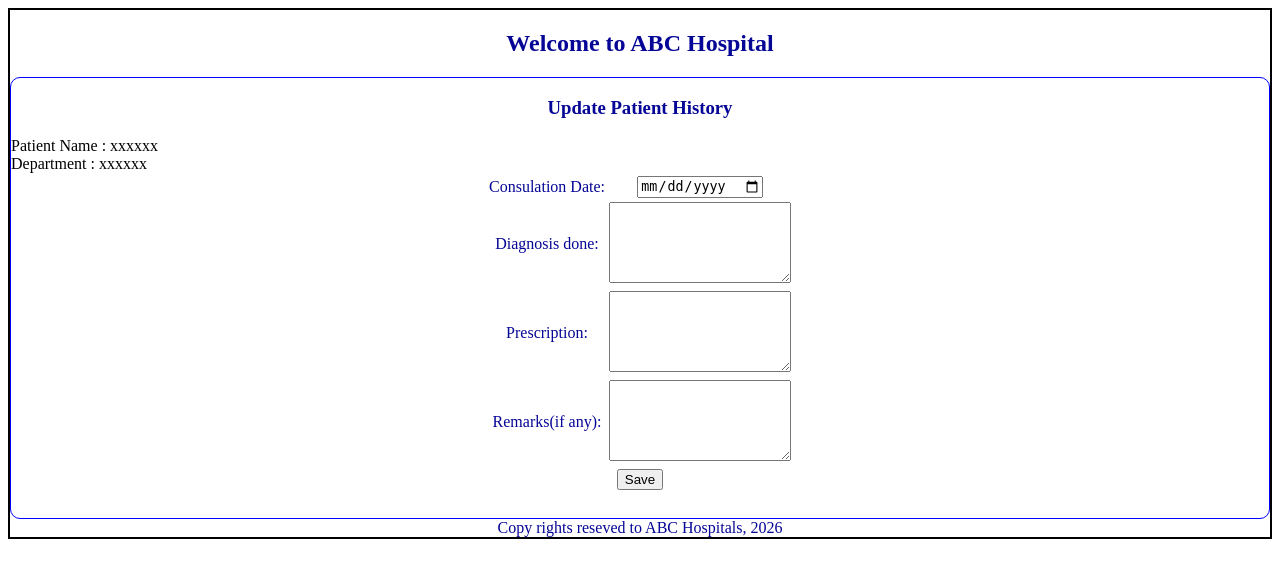
After one commit to sivakoti-satyacomp/HMS_SSN, a Flask app: page /pt_history/update in a window 1280 px wide. The commit adds this page. Shown: the top 578 px of the page. Run offline with Flask 3, Linux system fonts and the light colour scheme.

Commit message:
Project session 5 with edit operation and others(little js hide/show)

```diff
--- a/controller.py
+++ b/controller.py
@@ -15,6 +15,10 @@ def signin():
         user=db.session.query(User_Credentials).filter(User_Credentials.email==uname,User_Credentials.password==pwd).first()
         if user and user.role==0:
             return render_template("admin_dashboard.html")
+        elif user and user.role==1:
+            return render_template("dr_dashboard.html")
+        elif user and user.role==2:
+            return render_template("patient_dashboard.html")
         else:
             return redirect(url_for('signup'))
     return render_template("login.html")
@@ -36,18 +40,77 @@ def signup():
             uc=User_Credentials(email=uname,password=pwd,role=int(role))
             db.session.add(uc)
             db.session.commit() #save in the db
-
-    #request type is get
-    return render_template("signup.html")
-
-
-
-#data dictionary
-app_dct=[{"dname":"abc","pname":"xyz","spz":"Neurology"},
-         {"dname":"pqr","pname":"lmn","spz":"Cardiology"},
-         {"dname":"123 ","pname":"jkl","spz":"Ortho"}]
+            #After user credential, then separate pt & dr
+            fname=request.form.get("fname")
+            address=request.form.get("address")
+            phno=request.form.get("phno")
+            if int(role)==2:
+                pt_profile=Pt_Profile(pt_id=uc.id,full_name=fname,address=address,phno=phno)
+                db.session.add(pt_profile) #if it patient role
+            else:
+                splz=request.form.get("splz")
+                exp=request.form.get("exp")
+                dr_profile=Dr_Profile(dr_id=uc.id,full_name=fname,address=address,phno=phno,spl=splz,exp=exp)
+                db.session.add(dr_profile) #if it dr role
+            db.session.commit() #Save everything
+    else:
+        #request type is get
+        return render_template("signup.html")
 
 
 @app.route("/admin")
 def admin_dashboard():
-    return render_template("admin_dashboard.html",app_data=app_dct)
+    dt_data=get_all_drs()
+    pt_data=get_all_pts()
+    return render_template("admin_dashboard.html",dr_data=dt_data, pt_data=pt_data)
+
+@app.route("/ed_dr")
+def edit_dr():
+    #render with specific dr data??
+    dr_id=request.args.get("dr_id") #got query param
+    dr_searched=search_dr(dr_id)
+    return render_template("edit_doctor.html",dr_data=dr_searched)
+
+@app.route("/update_dr",methods=["GET","POST"])
+def update_dr():
+    uid=request.form.get("uid")
+    name=request.form.get("d_name")
+    splz=request.form.get("splz")
+    exp=request.form.get("exp")
+    address=request.form.get("address")
+    old_dr_details=db.session.query(Dr_Profile).filter(Dr_Profile.dr_id==uid).first()
+    #update
+    old_dr_details.full_name=name
+    old_dr_details.spl=splz
+    old_dr_details.exp=exp
+    old_dr_details.address=address
+    db.session.commit() #saved
+    return redirect(url_for("admin_dashboard"))
+
+@app.route("/dr")
+def dr_dashboard():
+    return render_template("dr_dashboard.html")
+
+@app.route("/pt_history")
+def patient_history():
+    return render_template("patient_history.html")
+
+
+@app.route("/pt_history/update")
+def patient_history_update():
+    return render_template("update_pt_history.html")
+
+
+#Additional python functions
+def get_all_drs():
+    dr_data=db.session.query(Dr_Profile).filter().all()
+    return dr_data
+
+
+def get_all_pts():
+    pt_data=db.session.query(Pt_Profile).filter().all()
+    return pt_data
+
+def search_dr(id):
+    dr_searched=db.session.query(Dr_Profile).filter(Dr_Profile.dr_id==id).first()
+    return dr_searched
--- a/static/main.css
+++ b/static/main.css
@@ -10,8 +10,8 @@
 
 .input-form{
     border: 1px solid blue;
-    width: 600px;
-    height: 350px;
+    /*width: 600px;
+    height: 350px;*/
     margin: auto;
     border-radius: 10px;
     font-size: 16px;
--- a/templates/patient_dashboard.html
+++ b/templates/patient_dashboard.html
@@ -3,7 +3,7 @@
     <div style="text-align: right;"><input type="text" name="searchtxt"> | <input type="button" value="Search"></div>
     <div class="dashboard-form">
         <form>
-        <h3 class="center">Admin Dashboard</h3>
+        <h3 class="center">Patient Dashboard</h3>
         <table class="center" name="Doctors" border="1">
         <caption>Registered Doctors</caption>
         <tr><td>Doctor name</td><td><input type="button" value="Edit"></td><td><input type="button" value="Delete"</td><td><input type="button" value="Blacklist"</td></tr>
--- /dev/null
+++ b/templates/update_pt_history.html
@@ -0,0 +1,32 @@
+<!DOCTYPE html>
+<html lang="en">
+<head>
+    <meta charset="UTF-8">
+    <meta name="viewport" content="width=device-width, initial-scale=1.0">
+    <link rel="stylesheet" href="/static/main.css">
+    <title>Register</title>
+</head>
+<body>
+<div class="container">
+    <div class="center"><h2>Welcome to ABC Hospital</h2></div>
+
+    <div class="input-form">
+        <div class="center"><h3>Update Patient History</h3></div>
+        <div><label>Patient Name : </label><label>xxxxxx</label></div>
+        <div><label>Department : </label><label>xxxxxx</label></div>
+        <form action="/register" method="POST">
+        <table class="center">
+        <tr><td><label>Consulation Date: </label></td><td><input type="date" name="consul_date"></td></tr>
+        <tr><td><label>Diagnosis done: </label></td><td><textarea rows="5" cols="20" name="txt_diagnosis"></textarea></td></tr>
+        <tr><td><label>Prescription: </label></td><td><textarea rows="5" cols="20" name="txt_prescription"></textarea></td></tr>
+        <tr><td><label>Remarks(if any): </label></td><td><textarea rows="5" cols="20" name="txt_remarks"></textarea></td></tr>
+        <tr><td colspan="2"><input type="submit" value="Save"></td></tr>
+        </table>
+        <h6>{{err_msg}}</h6>
+        </form>
+    </div>
+
+<div class="center">Copy rights reseved to ABC Hospitals, 2026</div>
+</div>
+</body>
+</html>
```
Also changed, not shown: other parts of static/main.css (+42 -0 lines), templates/admin_dashboard.html (+9 -4 lines), templates/dr_dashboard.html (+7 -4 lines), templates/edit_doctor.html (+6 -5 lines), templates/signup.html (+12 -15 lines), instance/hms.sqlite3.
